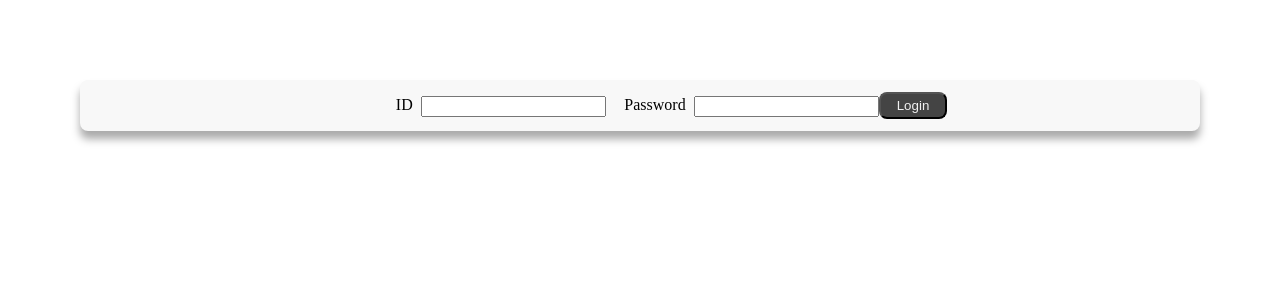
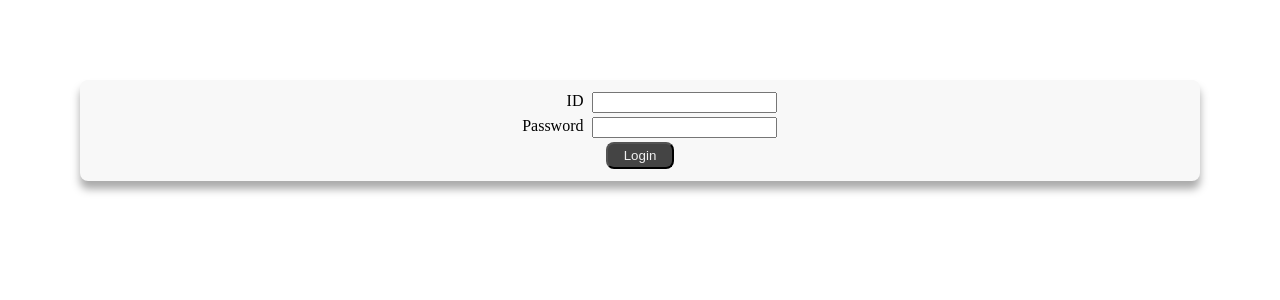
Before and after one commit to mokuchicchi/Message-board-frontend, a React (Create React App) app: page / in a window 1280 px wide. Shown: the top 300 px of the page. Built offline with nearby package versions, Linux system fonts and the light colour scheme.

Commit message:
no message

```diff
--- a/src/pages/SignInPage.tsx
+++ b/src/pages/SignInPage.tsx
@@ -65,7 +65,7 @@ const SSignInFrame = styled.div`
 `;
 
 const SSignInRow = styled.div`
-	display: inline-block;
+	display: block;
 	width: auto;
 	margin-top: 4px;
 	margin-bottom: 4px;
```
